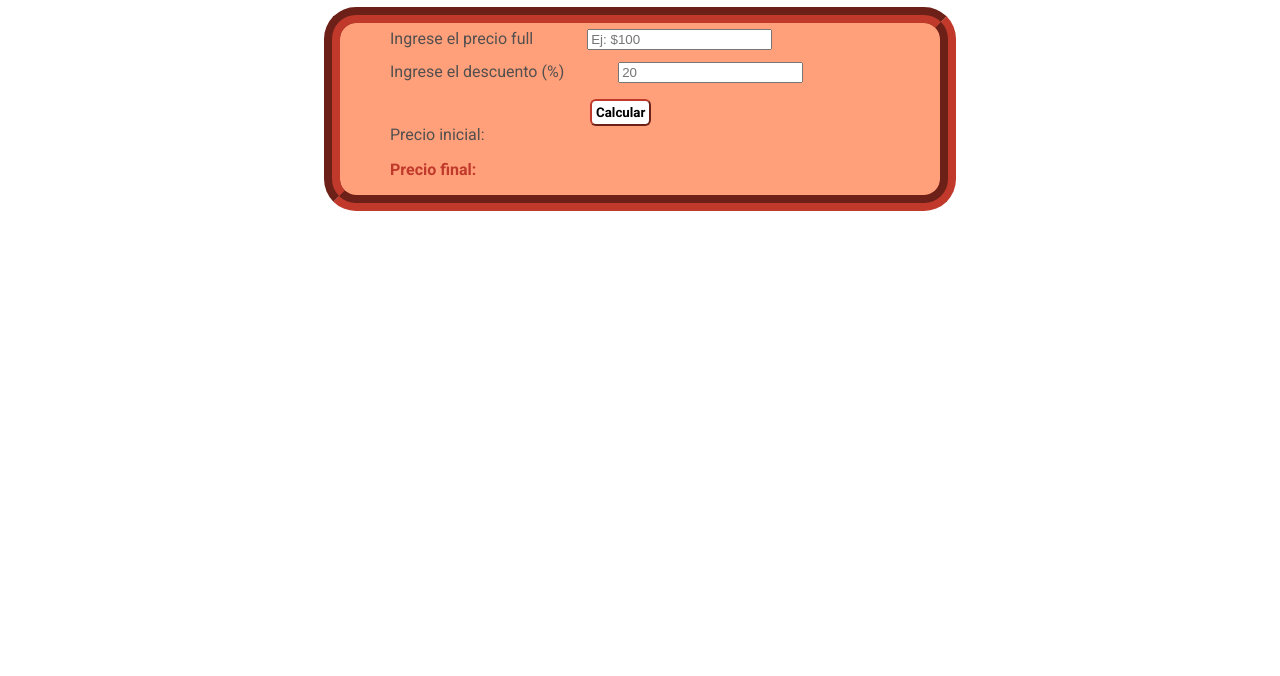
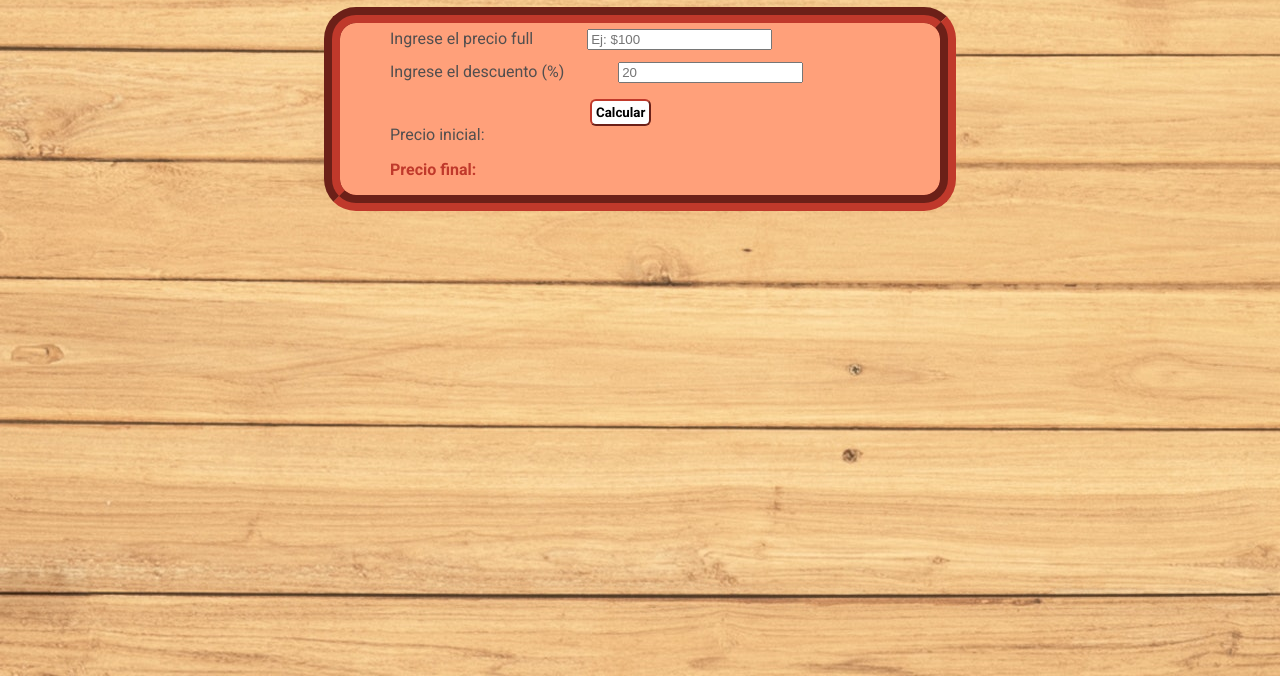
Before and after one commit to gdiazb/discounts, a plain HTML site: page index.html in a window 1280 px wide. Shown: the part 124-800 px from the top of the page. Drawn offline with Linux system fonts and the light colour scheme.

Commit message:
se actualizo la imagen de fondo

```diff
--- a/styles/main.css
+++ b/styles/main.css
@@ -1,6 +1,6 @@
 @import url('https://fonts.googleapis.com/css2?family=Roboto:wght@400;700&display=swap');
 body {
-    background-color: #ffffff;
+    background-image: url(../images/pexels-fwstudio-129731.jpg);
     font-family: 'Roboto', sans-serif;
 }
 
```
Also changed, not shown: images/pexels-fwstudio-129731.jpg (added).
